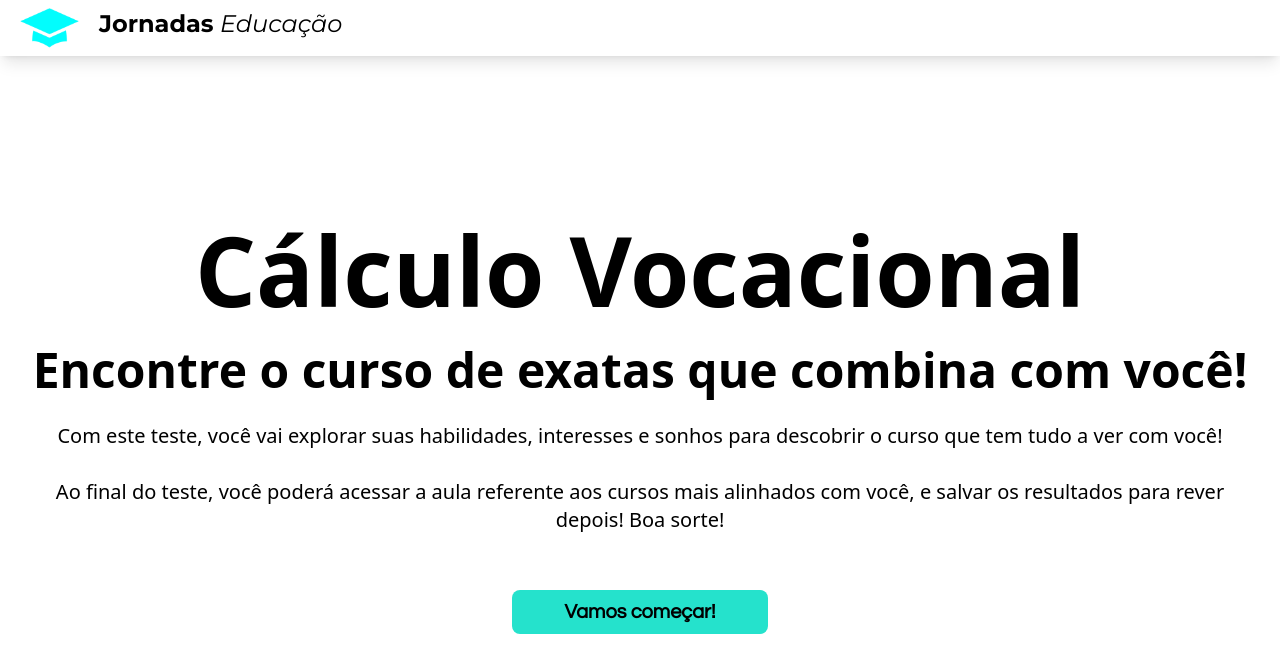
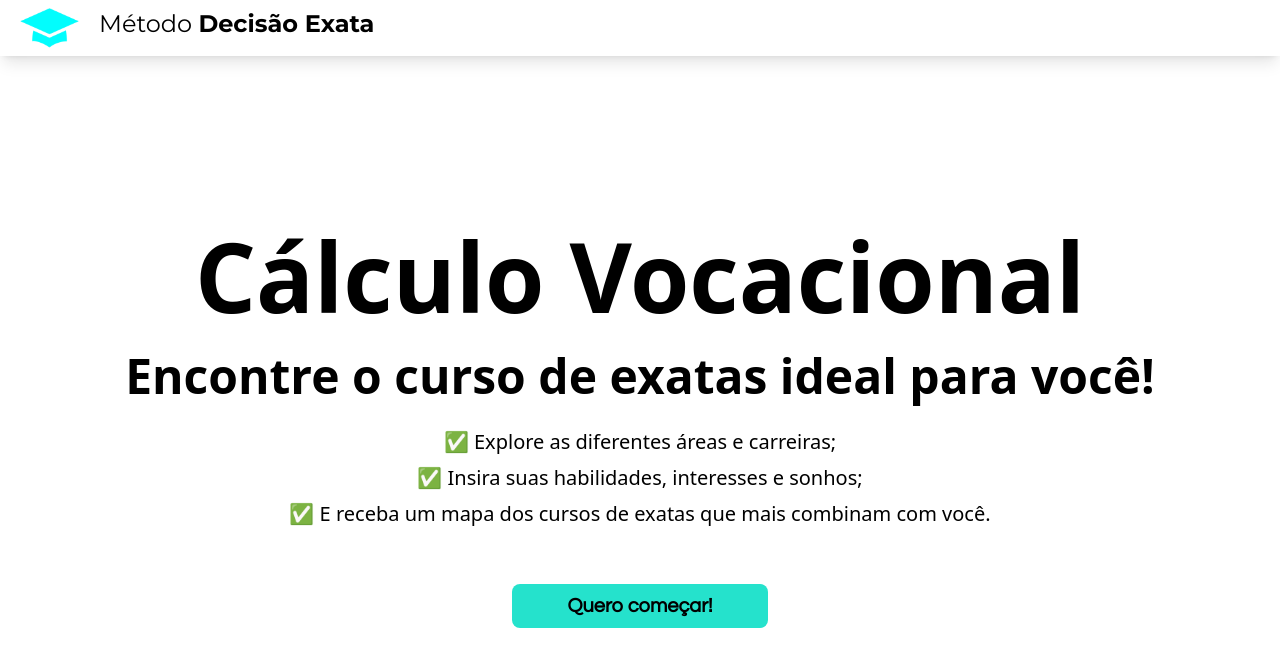
Before and after one commit to ryanviana/paid-cv, a React (Vite) app: page / in a window 1280 px wide. Shown: the top 672 px of the page. Built offline with nearby package versions, Linux system fonts and the light colour scheme.

Commit message:
minor copywritting fixes

```diff
--- a/src/components/Header.jsx
+++ b/src/components/Header.jsx
@@ -12,7 +12,7 @@ function Header() {
 
             <Link to="/">
                 <h1 className="text-black text-1xl md:text-2xl font-montserrat text-center">
-                    <strong>Jornadas</strong> <i>Educação</i>
+                    Método <strong>Decisão Exata</strong>
                 </h1>
             </Link>
         </nav>
--- a/src/pages/ExplicacaoImagem.jsx
+++ b/src/pages/ExplicacaoImagem.jsx
@@ -4,7 +4,7 @@ function ExplicacaoImagem({ updatePagina }) {
 	return (
 		<div className="flex flex-col h-full items-center justify-center gap-6 lg:gap-10 px-12 w-full lg:w-2/3 xl:w-1/2">
 			<h1 className="text-3xl md:text-5xl font-bold">Parte 1 - Preferência visual</h1>
-			<p className="text-lg md:text-2xl">Nesta etapa, você verá 4 imagens em cada pergunta. Seu desafio é simples: dizer quais delas mais despertam o seu interesse!</p>
+			<p className="text-lg md:text-2xl">Nesta etapa, você verá 4 imagens em cada pergunta. <strong>Seu desafio é simples:</strong> dizer quais delas mais despertam (ou não) o seu interesse!</p>
 			<p className="text-lg md:text-2xl">A primeira parte será sobre diferentes áreas de atuação. Já a segunda mostrará possíveis ambientes de trabalho. Vamos lá?</p>
 
 			<button onClick={() => updatePagina(1)}
--- a/src/pages/ExplicacaoSelect.jsx
+++ b/src/pages/ExplicacaoSelect.jsx
@@ -5,7 +5,7 @@ function ExplicacaoSelect({ updatePagina }) {
 		<div className="flex flex-col h-full items-center justify-center gap-6 lg:gap-10 px-12 w-full lg:w-2/3 xl:w-1/2">
 			<h1 className="text-3xl md:text-5xl font-bold">Parte 2 - Avaliação de interesses</h1>
 			<p className="text-lg md:text-2xl">Nesta etapa, você encontrará várias afirmações sobre diferentes temas. Escolha aquelas que mais têm a ver com você!</p>
-			<p className="text-lg md:text-2xl">Importante: selecione 3 frases que mais se conectem com seus interesses.</p>
+			<p className="text-lg md:text-2xl"><strong>Importante: selecione exatamente 3 frases</strong> que mais se conectem com seus interesses.</p>
 
 			<button onClick={() => updatePagina(1)}
 				className="
--- a/src/pages/LandingPage.jsx
+++ b/src/pages/LandingPage.jsx
@@ -4,9 +4,13 @@ function LandingPage() {
     return (
         <div className="w-full h-screen flex flex-col justify-center items-center gap-4 md:gap-7 p-5">
             <h1 className="text-5xl md:text-7xl lg:text-8xl font-extrabold">Cálculo Vocacional</h1>
-            <h2 className="text-xl md:text-4xl lg:text-5xl font-bold">Encontre o curso de exatas que combina com você!</h2>
-            <p className="font-medium text-base md:text-lg lg:text-xl">Com este teste, você vai explorar suas habilidades, interesses e sonhos para descobrir o curso que tem tudo a ver com você!</p>
-            <p className="font-medium text-base md:text-lg lg:text-xl">Ao final do teste, você poderá acessar a aula referente aos cursos mais alinhados com você, e salvar os resultados para rever depois! Boa sorte!</p>
+            <h2 className="text-xl md:text-4xl lg:text-5xl font-bold">Encontre o curso de exatas ideal para você!</h2>
+            <div className="space-y-2">
+                <p className="font-medium text-base md:text-lg lg:text-xl">✅ Explore as diferentes áreas e carreiras;</p>
+                <p className="font-medium text-base md:text-lg lg:text-xl">✅ Insira suas habilidades, interesses e sonhos;</p>
+                <p className="font-medium text-base md:text-lg lg:text-xl">✅ E receba um mapa dos cursos de exatas que mais combinam com você.</p>
+            </div>
+
             <Link
                 to="/questions"
                 className="
@@ -15,7 +19,7 @@ function LandingPage() {
                         focus:ring-2 focus:ring-white focus:ring-opacity-75 focus:outline-none
                         transition-all hover:bg-jornadas-blue-dark hover:scale-110"
             >
-                Vamos começar!
+                Quero começar!
             </Link>
         </div>
     );
--- a/src/pages/Result.jsx
+++ b/src/pages/Result.jsx
@@ -299,6 +299,15 @@ function Result({ pontuacaoTotal, type, updatePagina }) {
               </div>
             )}
           </div>
+
+          {/* Segundo botão "Exportar Resultados" no final */}
+          <button
+            onClick={handleButton}
+            className="mt-6 px-6 py-3 font-bold bg-jornadas-blue text-white rounded-lg transition-all duration-150 ease-in-out hover:bg-jornadas-blue-dark hover:scale-105"
+          >
+            {buttonContent}
+          </button>
+
         </div>
       )}
 
```
